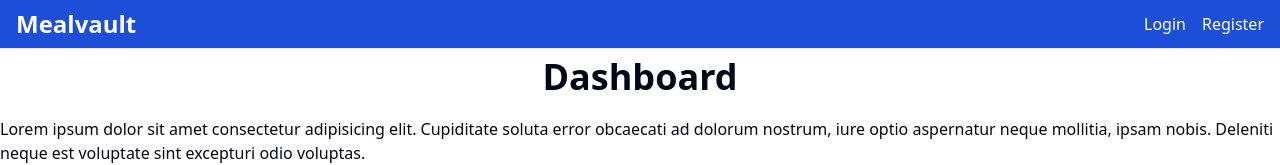
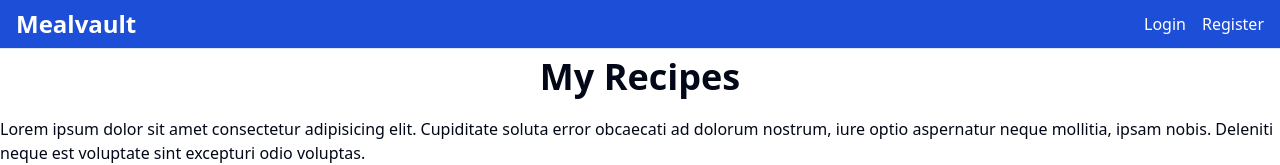
Before and after one commit to RyanTurner02/mealvault, a Next.js app in the folder web/: page / in a window 1280 px wide. Shown: the top 165 px of the page. Built offline with nearby package versions, Linux system fonts and the light colour scheme; no server answers.

Commit message:
Update dashboard header

```diff
--- a/web/src/app/page.tsx
+++ b/web/src/app/page.tsx
@@ -5,7 +5,7 @@ export default function Home() {
     <div>
       <Header />
       <main>
-        <h1 className="text-4xl font-bold text-center mt-2 mb-5">Dashboard</h1>
+        <h1 className="mt-2 mb-5 text-4xl font-bold text-center">My Recipes</h1>
         <p>Lorem ipsum dolor sit amet consectetur adipisicing elit. Cupiditate soluta error obcaecati ad dolorum nostrum, iure optio aspernatur neque mollitia, ipsam nobis. Deleniti neque est voluptate sint excepturi odio voluptas.</p>
         <p>Lorem ipsum dolor sit amet consectetur adipisicing elit. Cupiditate soluta error obcaecati ad dolorum nostrum, iure optio aspernatur neque mollitia, ipsam nobis. Deleniti neque est voluptate sint excepturi odio voluptas.</p>
         <p>Lorem ipsum dolor sit amet consectetur adipisicing elit. Cupiditate soluta error obcaecati ad dolorum nostrum, iure optio aspernatur neque mollitia, ipsam nobis. Deleniti neque est voluptate sint excepturi odio voluptas.</p>
```
